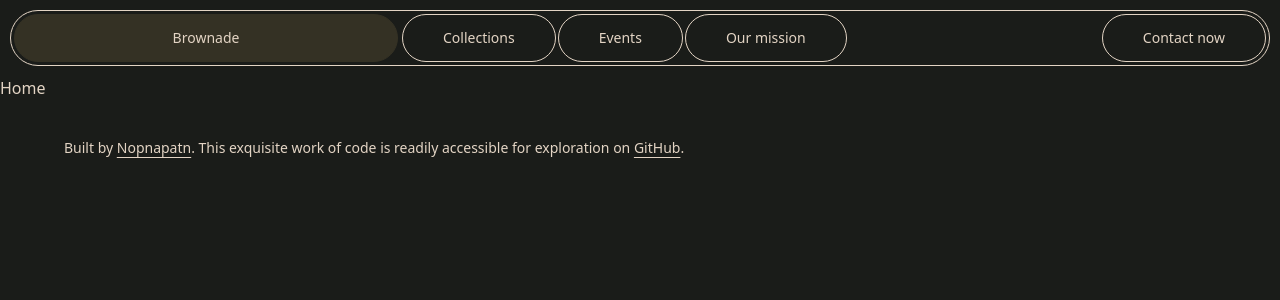
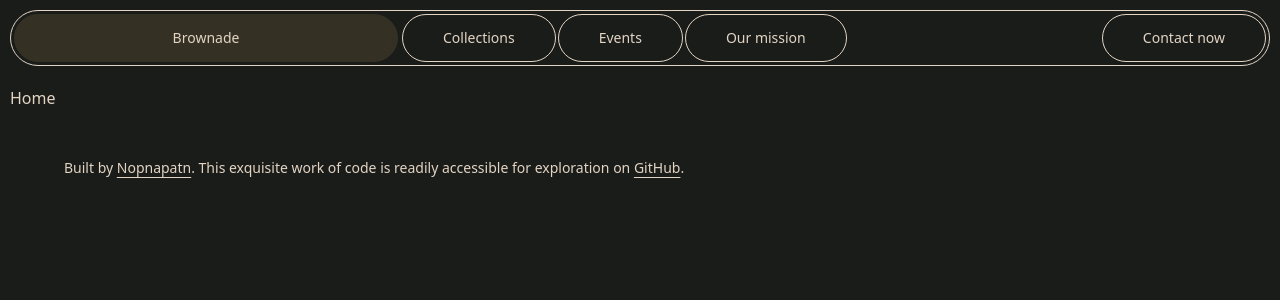
Before and after one commit to Brownade/website, a Next.js app: page / in a window 1280 px wide. Shown: the top 300 px of the page. Built offline with nearby package versions, Linux system fonts and the light colour scheme.

Commit message:
feat(layout): make container

```diff
--- a/src/app/page.tsx
+++ b/src/app/page.tsx
@@ -1,7 +1,9 @@
+import Container from "@/components/layout/container"
+
 export default function Home() {
   return (
-    <>
-      <div className="">Home</div>
-    </>
+    <Container>
+      <div>Home</div>
+    </Container>
   )
 }
--- /dev/null
+++ b/src/components/layout/container.tsx
@@ -0,0 +1,18 @@
+import { cn } from "@/lib/utils"
+
+interface ContainerProps {
+  children: React.ReactNode
+  className?: string
+}
+
+export default function Container(props: ContainerProps) {
+  return (
+    <div className="p-[10px]">
+      <div
+        className={cn("mx-auto flex w-full max-w-[1420px]", props.className)}
+      >
+        {props.children}
+      </div>
+    </div>
+  )
+}
```
Also changed, not shown: src/components/layout/header/index.tsx (+2 -6 lines).
